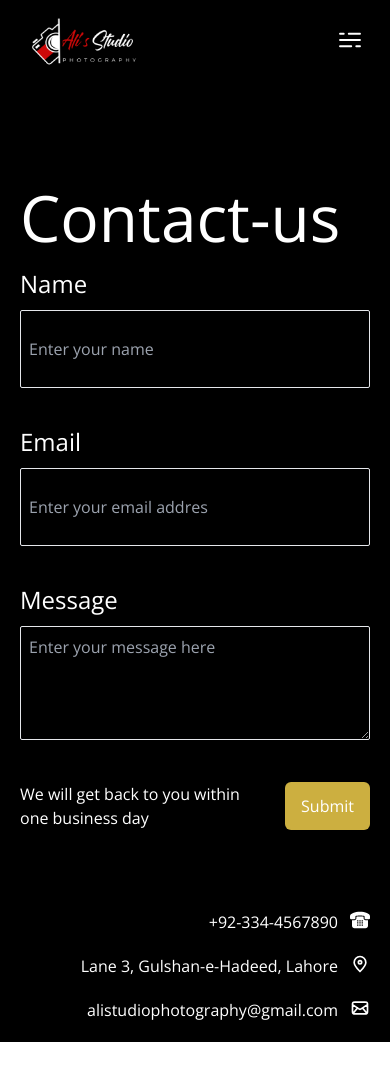
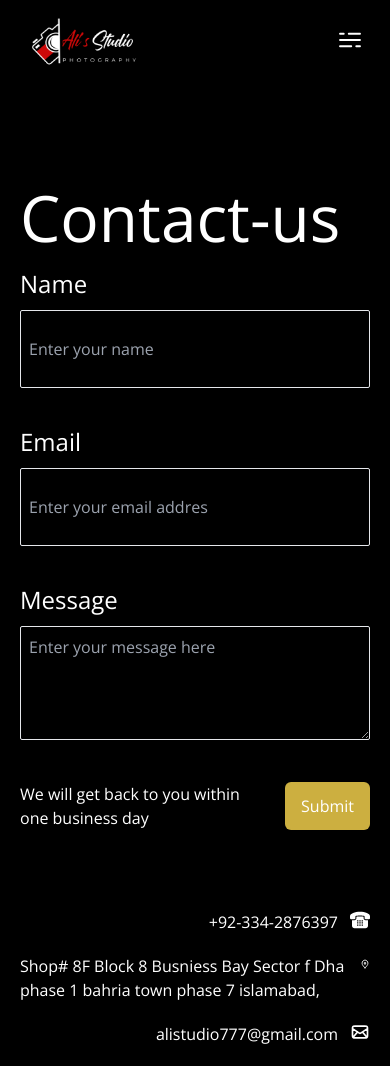
Before and after one commit to Dev4dig/as-client, a Next.js app: page /contact in a window 390 px wide. Before the commit the page ends 1042 px from the top, so only its background shows below. Built offline with nearby package versions, Linux system fonts and the light colour scheme; a web font is replaced by a local one.

Commit message:
address, phone, email added

```diff
--- a/pages/booking/index.jsx
+++ b/pages/booking/index.jsx
@@ -4,6 +4,10 @@ import Nav from "@/components/nav/nav";
 import React, { useState } from "react";
 
 const Booking = () => {
+    // pages/index.js
+    const apiUrl = process.env.API_URL;
+
+
     const availableTags = [
         {
             tag: "Engagement",
--- a/pages/contact/index.jsx
+++ b/pages/contact/index.jsx
@@ -38,7 +38,11 @@ const Contact = () => {
                             <ContactForm />
                             <div className="links flex flex-col text-white gap-5 mt-[5rem] w-full lg:w-[570px]">
                                 <div className="phone flex justify-end gap-3">
-                                    <p>+92-334-4567890</p>
+                                    <p>
+                                        <a href="tel:+923342876397">
+                                            +92-334-2876397
+                                        </a>
+                                    </p>
                                     <span>
                                         <img
                                             className="w-[20px] h-[20px]"
@@ -47,7 +51,11 @@ const Contact = () => {
                                     </span>
                                 </div>
                                 <div className="address flex justify-end gap-3">
-                                    <p>Lane 3, Gulshan-e-Hadeed, Lahore</p>
+                                    <p>
+                                        Shop# 8F Block 8 Busniess Bay Sector f
+                                        Dha phase 1 bahria town phase 7
+                                        islamabad,
+                                    </p>
                                     <span>
                                         <img
                                             className="w-[20px] h-[20px]"
@@ -56,7 +64,11 @@ const Contact = () => {
                                     </span>
                                 </div>
                                 <div className="mail flex justify-end gap-3">
-                                    <p>alistudiophotography@gmail.com</p>
+                                    <p>
+                                        <a href="mailto:alistudio777@gmail.com">
+                                            alistudio777@gmail.com
+                                        </a>
+                                    </p>
                                     <span>
                                         <img
                                             className="w-[20px] h-[20px]"
```
Also changed, not shown: 1 other file (tests, documents, lock files or other folders).
